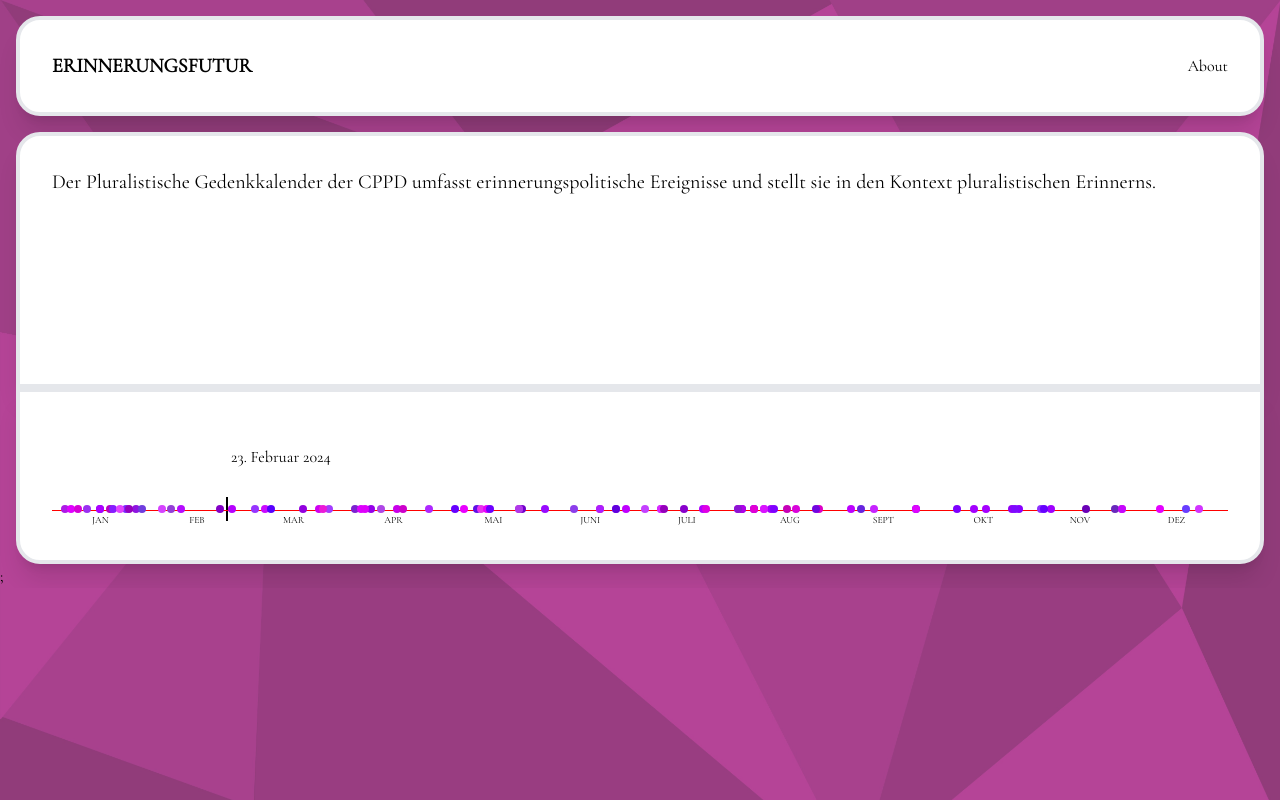
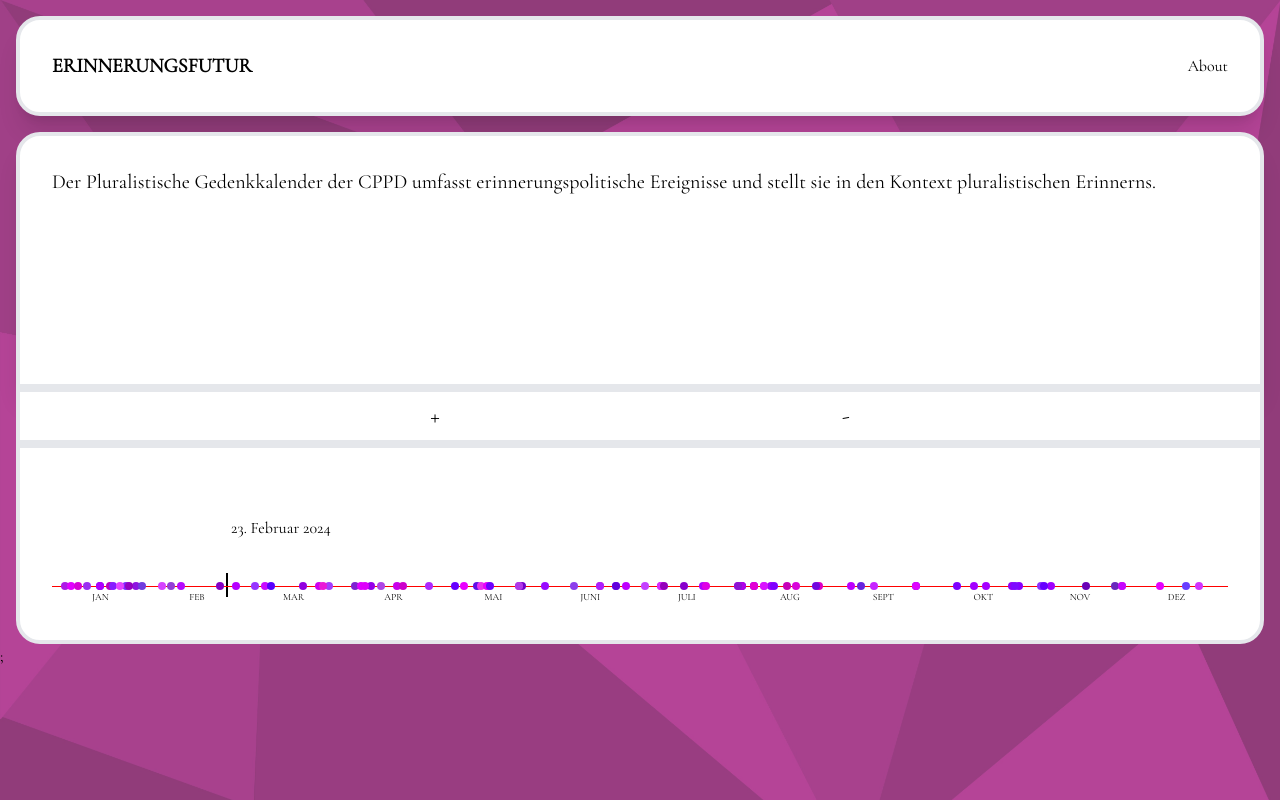
Before and after one commit to TS-Severin/erinnerungsfutur, a Next.js app: page / in a window 1280 px wide. Built offline with nearby package versions, Linux system fonts and the light colour scheme.

Commit message:
try to add zoom ref

```diff
--- a/src/assets/data.js
+++ b/src/assets/data.js
@@ -1,7 +1,7 @@
 export const entries = [
     {
         id: 0,
-        date: '2004-02-25',
+        date: '2004-02-26',
         slug: 'test-gedenktag',
         datestring: '26. Februar',
         title: 'Internationaler Gedenktag',
--- a/src/components/Timeline/Timeline.js
+++ b/src/components/Timeline/Timeline.js
@@ -2,10 +2,9 @@ import TimelineDot from "../TimelineDot/TimelineDot";
 import TimelineMonths from "../TimelineMonths/TimelineMonths";
 import TimelineAxis from "../TimelineAxis/TimelineAxis";
 import TimelineToday from "../TimelineToday/TimelineToday";
-import TimelinePreview from "../TimelinePreview/TimelinePreview";
+import styled from "styled-components";
 import styles from "./Timeline.module.scss";
 import useSWR from "swr";
-
 
 export default function Timeline({ handlePreviewClick, previewIsClicked }) {
   const { data: entries, isLoading } = useSWR("/api");
@@ -13,13 +12,20 @@ export default function Timeline({ handlePreviewClick, previewIsClicked }) {
   //   if (error) return <div>Error fetching data</div>;
   if (isLoading) return <div>Loading...</div>;
 
-
+  // const StyledTimelineContainer = styled.div`
+  // display: flex;
+  // flex-direction: column;
+  // width: 100%;
+  // background-color: white;
+  // height: 8rem;
+  // `;
 
 
   return (
     <>
-
-      <div className="flex flex-col bg-white w-full p-8 h-44 border-4 rounded-b-3xl shadow-xl">
+      <div className={styles.timelineWindowContainer}>
+        <div className={styles.timelineContainer}
+        >
           <div className={styles.timelineTodayContainer}>
             <TimelineToday entries={entries} previewIsClicked={previewIsClicked} />
           </div>
@@ -28,7 +34,7 @@ export default function Timeline({ handlePreviewClick, previewIsClicked }) {
           </div>
           <span className={styles.timelineLine}>
           </span>
-        <div className="flex w-full align-middle justify-center relative top-20">
+          <div className={styles.timelineDotContainer}>
 
             {entries &&
               entries.map(({ id, date, color, slug }) => (
@@ -37,8 +43,8 @@ export default function Timeline({ handlePreviewClick, previewIsClicked }) {
 
           </div>
           <div className={styles.timelineMonthContainer}><TimelineMonths /></div>
+        </div >
       </div>
-
     </>
   );
 }
--- a/src/components/Timeline/Timeline.module.scss
+++ b/src/components/Timeline/Timeline.module.scss
@@ -1,21 +1,37 @@
-.cursorwrapper {
-  cursor: url("/public/cursor.png"), auto;
+.timelineWindowContainer {
+  width: 100%;
+  overflow-x: scroll;
+  background-color: white;
+  border-radius: 0 0 1.5rem 1.5rem;
+  border-width: 4px;
+  padding: 2rem;
 }
 
+.timelineContainer {
+  display: flex;
+  flex-direction: column;
+  width: 100%;
+  background-color: white;
+  height: 8rem;
+}
+
+// in tailwind className="flex flex-col w-full bg-white h-32"
+//   >
+
 .timelineDotContainer {
-  display: flex;
   // height: 300px;
   width: 100%;
   //border: 2px solid blue;
   align-items: center;
   justify-items: center;
   position: relative;
-  top: 76;
+  top: 79%;
 }
+
+// class as tailwind: className="flex w-full align-middle justify-center relative top-20"
 
 .timelineLine {
   width: 100%;
-  overflow: hidden;
   height: 1px;
   background-color: red;
   position: relative;
@@ -23,16 +39,14 @@
 }
 
 .timelineTodayContainer {
-  background-color: red;
   position: relative;
-  top: 20%;
+  top: 28%;
   width: 100%;
 }
 
 .timelineAxisContainer {
-  display: flex;
   position: relative;
-  top: 70%;
+  top: 73%;
   width: 100%;
 }
 
--- /dev/null
+++ b/src/components/ZoomBar/ZoomBar.js
@@ -0,0 +1,19 @@
+import styles from "./ZoomBar.module.scss";
+
+export default function ({ timelineZoom }) {
+
+    // SETTING ZOOM REF
+    const handleZoomIncrease = () => {
+        setTimelineZoom(prevZoom => prevZoom + 10);
+    }
+    const handleZoomDecrease = () => {
+        setTimelineZoom(prevZoom => prevZoom - 10);
+    }
+
+    return (
+        <div className={styles.zoomBarContainer}>
+            <button onClick={handleZoomIncrease} className="text-2xl">+</button>
+            <button onClick={handleZoomDecrease} className="text-2xl">-</button>
+        </div>
+    );
+}
--- /dev/null
+++ b/src/components/ZoomBar/ZoomBar.module.scss
@@ -0,0 +1,8 @@
+.zoomBarContainer {
+  display: flex;
+  justify-content: space-evenly;
+  width: 100%;
+  background-color: white;
+  border-width: 4px;
+  padding: 0.5rem;
+}
--- a/src/pages/_app.js
+++ b/src/pages/_app.js
@@ -5,6 +5,7 @@ import { useEffect } from "react";
 import { useState } from "react";
 import useSWR from "swr";
 import localFont from "next/font/local";
+import { useRef } from "react";
 
 const cormorant = localFont({
   src: [
@@ -25,7 +26,17 @@ export default function App({ Component, pageProps }) {
     return response.json();
   };
 
+
   const { data: entries = [], isLoading } = useSWR("/api");
+
+
+  // INITIALIZING STATE FOR ZOOM
+  // const [timelineZoom, setTimelineZoom] =
+  //  useState(100);
+
+  // INITIALIZING REF FOR ZOOM
+  const timelineZoom = useRef(100);
+
 
   // INITIALIZING STATE FOR PREVIEW
   const [previewIsClicked, setPreviewIsClicked] =
@@ -39,10 +50,16 @@ export default function App({ Component, pageProps }) {
   }, [entries]);
   if (isLoading) return <div>Loading...</div>;
 
+  // SETTING REF FOR ZOOM
+  // console.log("ZOOM: ", timelineZoom);
 
-
-
-
+  // SETTING ZOOM STATE
+  // const handleZoomIncrease = () => {
+  //   setTimelineZoom(prevZoom => prevZoom + 10);
+  // }
+  // const handleZoomDecrease = () => {
+  //   setTimelineZoom(prevZoom => prevZoom - 10);
+  // }
 
 
   // SETTING CLICK STATE
@@ -58,6 +75,7 @@ export default function App({ Component, pageProps }) {
   };
 
 
+  // timelineZoom={timelineZoom}
   return (
     <div className={`${cormorant.variable}`}>
       <SWRConfig value={{ fetcher }}>
--- a/src/pages/index.js
+++ b/src/pages/index.js
@@ -2,10 +2,12 @@ import Head from "next/head";
 // import { Inter } from "next/font/google";
 import Timeline from "@/components/Timeline/Timeline";
 import Preview from "@/components/Preview/Preview";
+import ZoomBar from "@/components/ZoomBar/ZoomBar";
 
 
 
 export default function Home({ handlePreviewClick, previewIsClicked }) {
+
 
   return (
     <>
@@ -18,9 +20,12 @@ export default function Home({ handlePreviewClick, previewIsClicked }) {
       <main >
         <div className="mx-4">
           <Preview previewIsClicked={previewIsClicked} />
+          <ZoomBar />
           <Timeline
             handlePreviewClick={handlePreviewClick}
-            previewIsClicked={previewIsClicked} />
+            previewIsClicked={previewIsClicked}
+
+          />
         </div>
       </main>
     </>
--- a/src/styles/globals.css
+++ b/src/styles/globals.css
@@ -1,7 +1,6 @@
 @tailwind base;
 @tailwind components;
 @tailwind utilities;
-
 
 /* :root {
    --max-width: 1100px;
@@ -79,8 +78,9 @@
 } */
 
 @font-face {
-  font-family: 'Cormorant';
-  src: url('/fonts/CormorantGaramond/CormorantGaramond-Regular.woff2') format('truetype');
+  font-family: "Cormorant";
+  src: url("/fonts/CormorantGaramond/CormorantGaramond-Regular.woff2")
+    format("truetype");
 }
 
 * {
@@ -92,15 +92,18 @@
 html,
 body {
   max-width: 100vw;
-  overflow-x: hidden;
+  /* overflow-x: hidden; */
 }
 
 body {
   color: black;
-  background: linear-gradient(rgba(255,255,255,0.2), rgba(255,255,255,0.2)),
-  url("../../public/background_square.jpg");
+  background: linear-gradient(
+      rgba(255, 255, 255, 0.2),
+      rgba(255, 255, 255, 0.2)
+    ),
+    url("../../public/background_square.jpg");
   background-size: cover;
-  font-family: 'Cormorant', serif;
+  font-family: "Cormorant", serif;
 }
 
 a {
```
Lines whose indentation alone changed are shown as unchanged.
